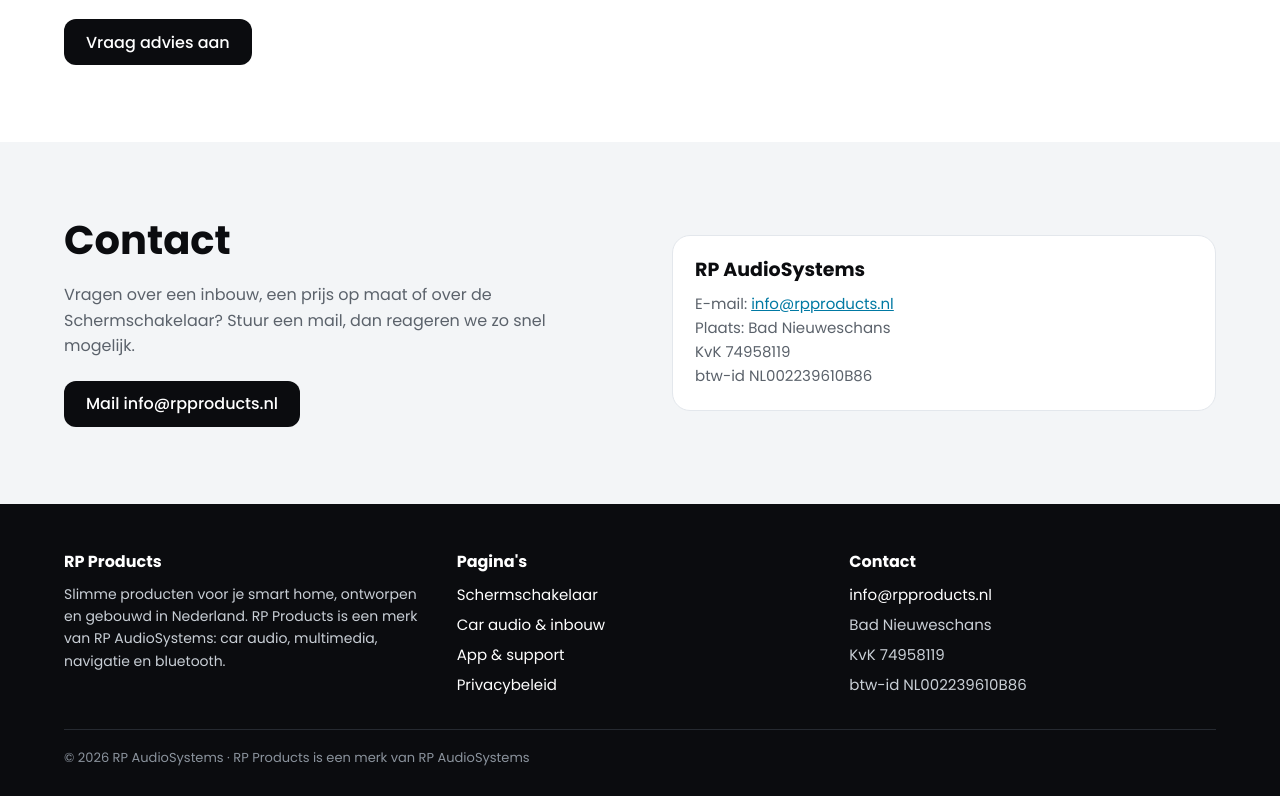
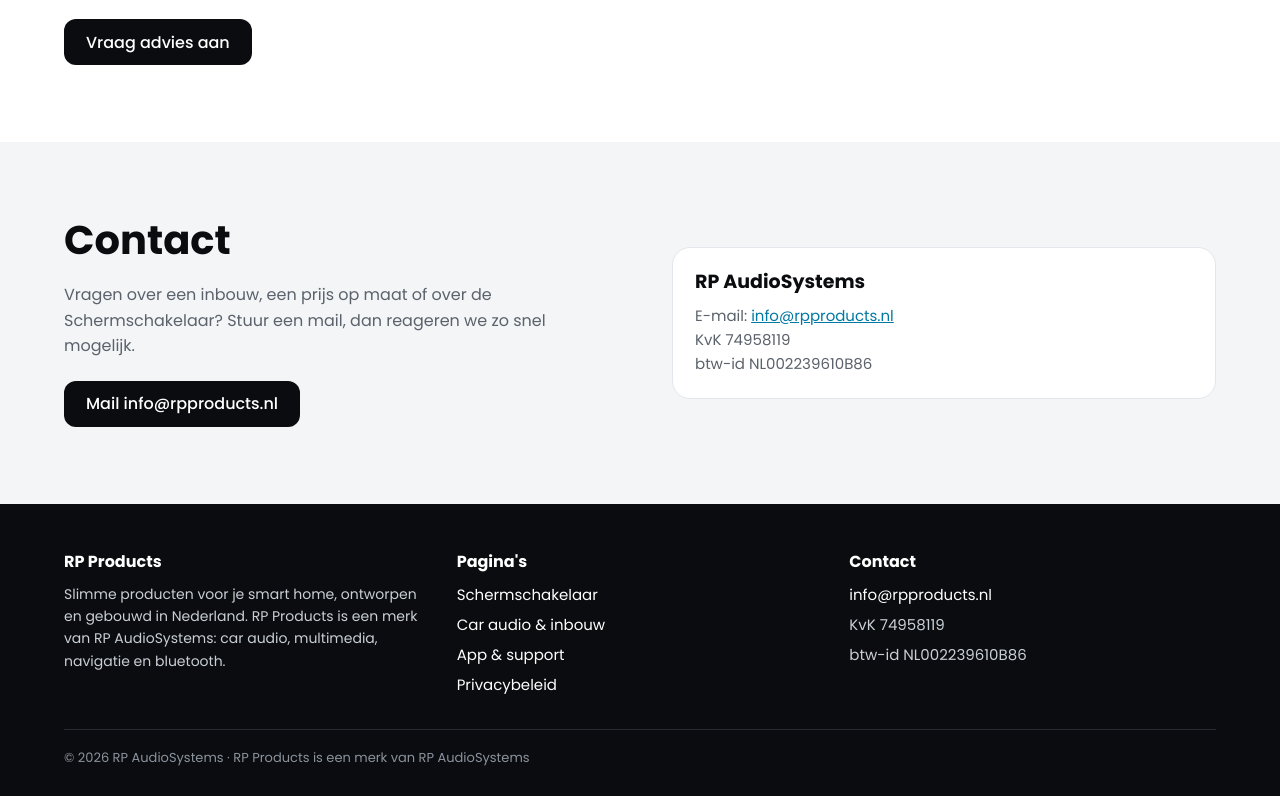
Before and after one commit to RP-AudioSystems/rp-firmware, a plain HTML site: page index.html in a window 1280 px wide. Shown: the part 2495-3291 px from the top of the page. Drawn offline with Linux system fonts and the light colour scheme.

Commit message:
Website bijwerken

```diff
--- a/index.html
+++ b/index.html
@@ -134,7 +134,7 @@
   </div>
   <div class="card">
     <h3>RP AudioSystems</h3>
-    <p>E-mail: <a href="mailto:info@rpproducts.nl">info@rpproducts.nl</a><br>Plaats: Bad Nieuweschans<br>KvK 74958119<br>btw-id NL002239610B86</p>
+    <p>E-mail: <a href="mailto:info@rpproducts.nl">info@rpproducts.nl</a><br>KvK 74958119<br>btw-id NL002239610B86</p>
   </div>
 </div></section>
 
@@ -148,7 +148,6 @@
     <li><a href="privacy.html">Privacybeleid</a></li></ul></div>
   <div><h3>Contact</h3><ul>
     <li><a href="mailto:info@rpproducts.nl">info@rpproducts.nl</a></li>
-    <li>Bad Nieuweschans</li>
     <li>KvK 74958119</li><li>btw-id NL002239610B86</li></ul></div>
 </div>
 <div class="wrap bottom">© 2026 RP AudioSystems · RP Products is een merk van RP AudioSystems</div>
```
Also changed, not shown: privacy.html (+1 -2 lines), schermschakelaar.html (+0 -1 lines), support.html (+0 -1 lines).
